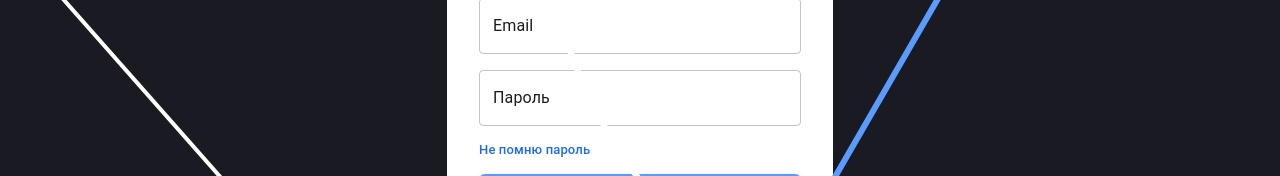
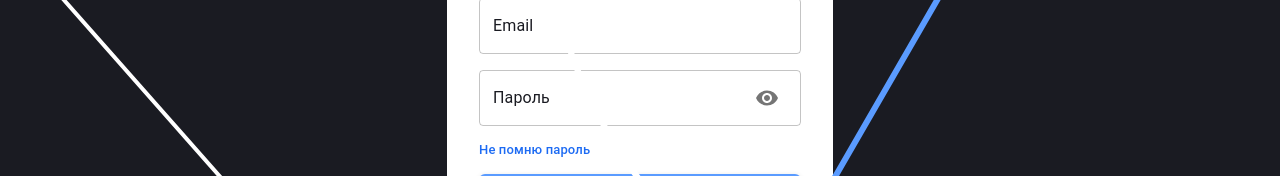
Before and after one commit to MarinaFominykh/alumni-resume-tracker, a React (Vite) app: page /sign-in in a window 1280 px wide. Shown: the part 300-476 px from the top of the page. Built offline with nearby package versions, Linux system fonts and the light colour scheme.

Commit message:
feat: добавить visible состояние пароля

```diff
--- a/src/components/elements/InputElement/InputElement.tsx
+++ b/src/components/elements/InputElement/InputElement.tsx
@@ -1,5 +1,6 @@
 import { Controller } from 'react-hook-form';
 import { TextField, TextFieldProps } from '@mui/material';
+import React from 'react';
 
 interface LoginInputs {
   name: string;
@@ -8,7 +9,7 @@ interface LoginInputs {
   text: string;
 }
 
-interface InputProps {
+interface InputPropsTypes {
   name: keyof LoginInputs;
   defaultValue: string;
   type: string;
@@ -17,6 +18,7 @@ interface InputProps {
   error: boolean;
   helperText: React.ReactNode;
   control: any;
+  adornment: React.ReactNode;
 }
 
 function InputElement({
@@ -26,8 +28,10 @@ function InputElement({
   label,
   variant,
   error,
-  helperText
-}: InputProps) {
+  helperText,
+  adornment,
+  type
+}: InputPropsTypes) {
   return (
     <Controller
       name={name}
@@ -36,11 +40,12 @@ function InputElement({
       render={({ field }) => (
         <TextField
           {...field}
-          type={defaultValue}
+          type={type}
           label={label}
           variant={variant}
           error={error}
           helperText={helperText}
+          InputProps={{ endAdornment: adornment }}
         />
       )}
     />
--- a/src/pages/Auth/Login/Login.tsx
+++ b/src/pages/Auth/Login/Login.tsx
@@ -5,10 +5,13 @@ import '../Auth.css';
 import * as yup from 'yup';
 import { useNavigate } from 'react-router';
 import Typography from '@mui/material/Typography/Typography';
-import { Link } from '@mui/material';
+import { IconButton, InputAdornment, Link } from '@mui/material';
 import Auth from '../Auth';
 import InputElement from '../../../components/elements/InputElement/InputElement';
 import { authStyles } from '../consts/authStyles';
+import VisibilityIcon from '@mui/icons-material/Visibility';
+import VisibilityOffIcon from '@mui/icons-material/VisibilityOff';
+import { useState } from 'react';
 
 interface LoginInputs {
   email: string;
@@ -28,6 +31,7 @@ const schema = yup.object().shape({
 });
 
 function Login() {
+  const [visible, setVisible] = useState(false);
   const navigate = useNavigate();
   const {
     handleSubmit,
@@ -40,6 +44,16 @@ function Login() {
   const loginSubmitHandler: SubmitHandler<LoginInputs> = (data: LoginInputs) => {
     console.log('form data is', data);
     navigate('/');
+  };
+
+  const EndAdornment = ({ visible, setVisible }: any) => {
+    return (
+      <InputAdornment position="end">
+        <IconButton onClick={() => setVisible(!visible)}>
+          {visible ? <VisibilityOffIcon /> : <VisibilityIcon />}
+        </IconButton>
+      </InputAdornment>
+    );
   };
 
   return (
@@ -56,17 +70,19 @@ function Login() {
           variant="outlined"
           error={!!errors.email}
           helperText={errors.email ? errors.email?.message : ''}
+          adornment={''}
         />
 
         <InputElement
           name="password"
           defaultValue=""
           control={control}
-          type="password"
+          type={visible ? 'text' : 'password'}
           label="Пароль"
           variant="outlined"
           error={!!errors.password}
           helperText={errors.password ? errors.password?.message : ''}
+          adornment={<EndAdornment visible={visible} setVisible={setVisible} />}
         />
 
         <Link sx={authStyles.formLink} variant="body2" onClick={() => navigate('/reset-password')}>
```
